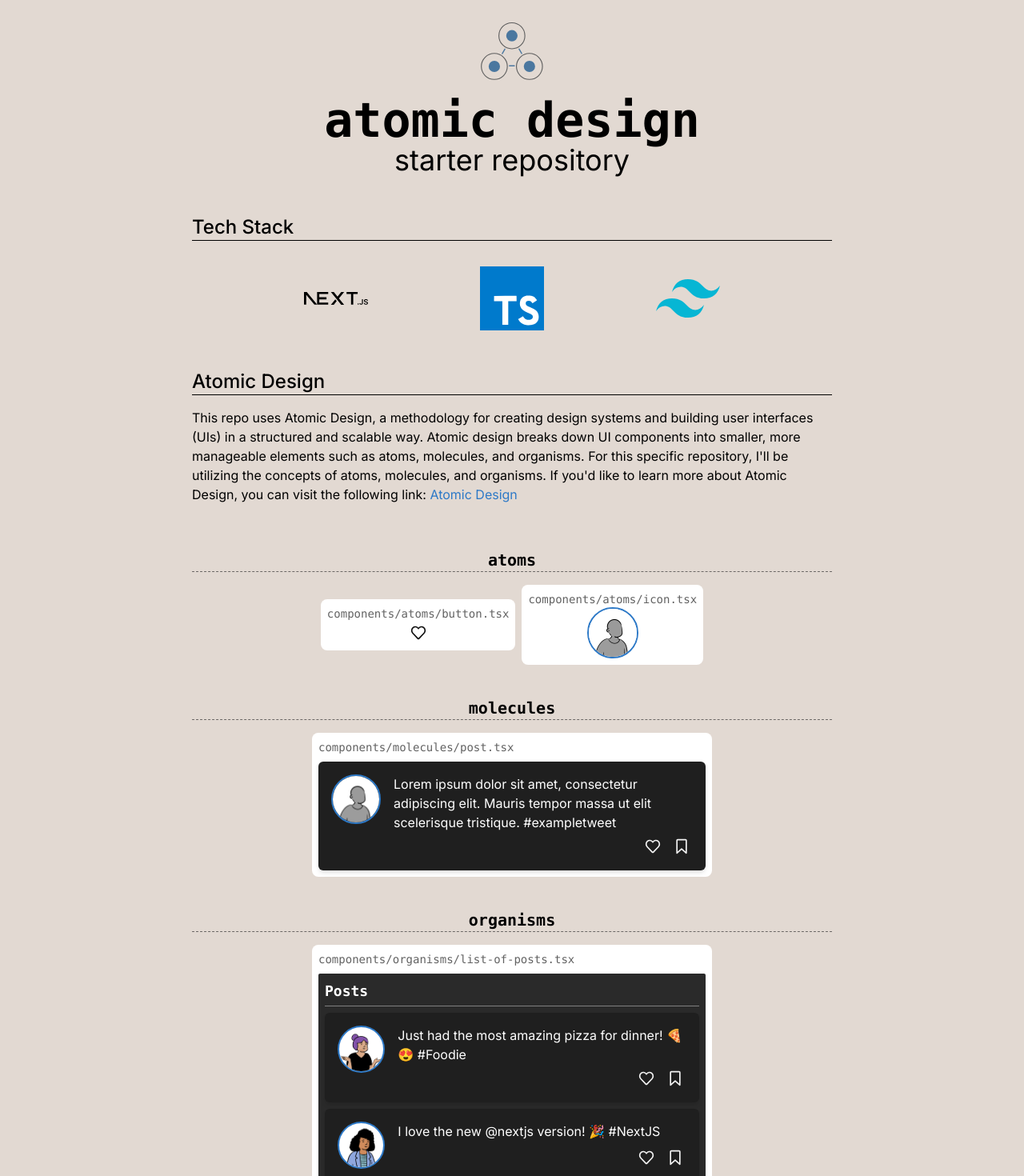
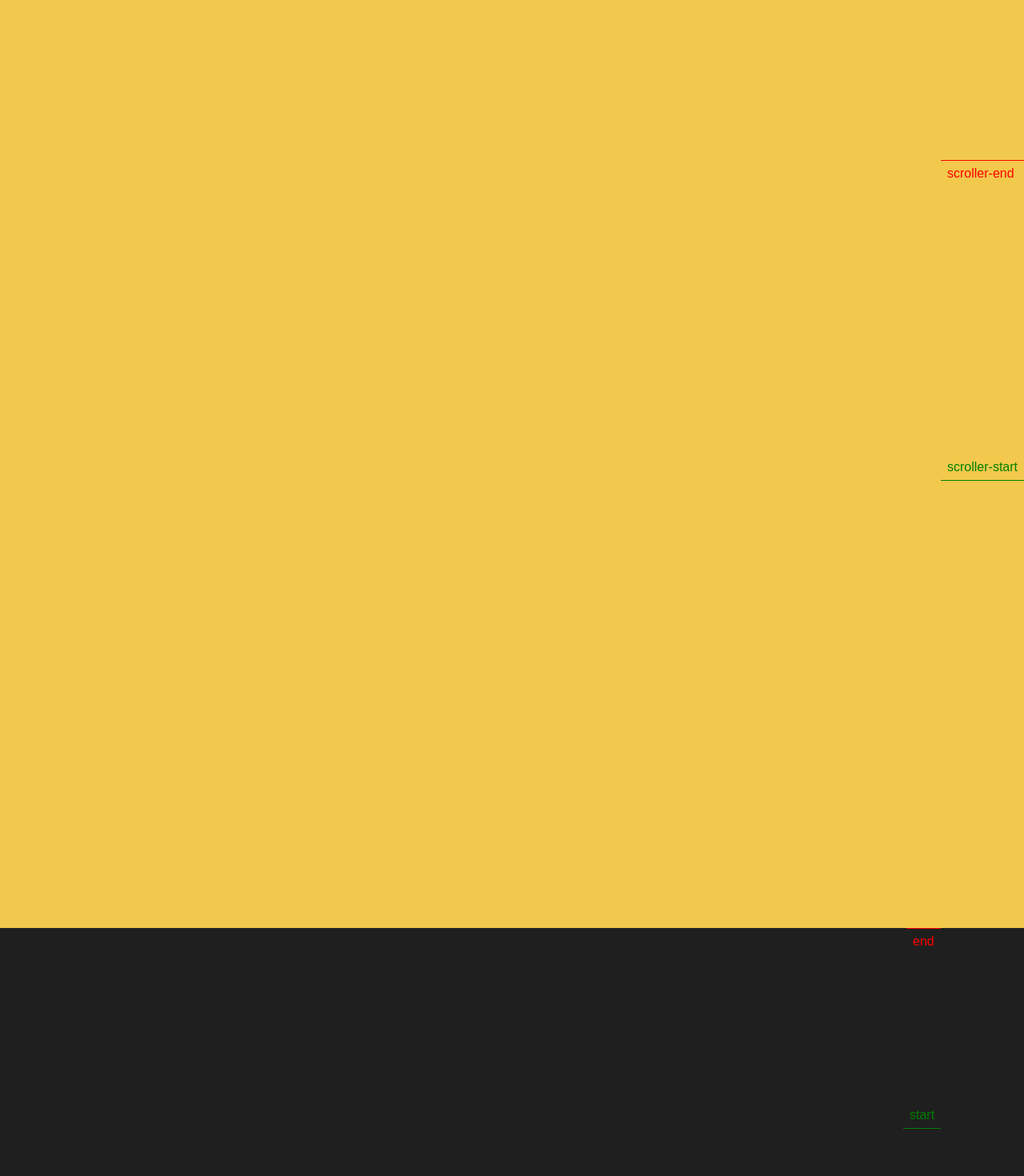
Before and after one commit to celescript/portfolio, a Next.js app: page / in a window 1280 px wide. Shown: the part 40-1510 px from the top of the page at 80% size. Built offline with nearby package versions, Linux system fonts and the light colour scheme.

Commit message:
[TEST] ANIMATIONS GSAP

```diff
--- /dev/null
+++ b/app/app-hooks.ts
@@ -0,0 +1,14 @@
+'use client'
+
+import { useScroll } from '@/utils/hooks/use-scroll'
+
+export const AppHooks = () => {
+  useScroll({
+    lerp: 0.2,
+    wheelMultiplier: 0.5,
+    smoothWheel: true,
+    normalizeWheel: true,
+  })
+
+  return null
+}
--- a/app/layout.tsx
+++ b/app/layout.tsx
@@ -3,6 +3,8 @@ import { clx } from '@/utils/clx'
 
 // fonts
 import { Inter } from 'next/font/google'
+import { AppHooks } from './app-hooks'
+
 const inter = Inter({ subsets: ['latin'] })
 
 export const metadata = {
@@ -18,7 +20,10 @@ export default function RootLayout({
 }) {
   return (
     <html lang='en'>
-      <body className={clx(inter.className, 'bg-offwhite')}>{children}</body>
+      <body className={clx(inter.className)}>
+        <AppHooks />
+        {children}
+      </body>
     </html>
   )
 }
--- a/app/page.tsx
+++ b/app/page.tsx
@@ -1,158 +1,38 @@
-import Image from 'next/image'
+'use client'
 
-import Avatar from '@/components/atoms/avatar'
-import Button from '@/components/atoms/button'
-import Post from '@/components/molecules/post'
-import ListOfPosts from '@/components/organisms/list-of-posts'
-
-import { PostType } from '@/types'
-export const posts: PostType[] = [
-  {
-    avatar: '/mock-images/peep-1.png',
-    text: 'Just had the most amazing pizza for dinner! 🍕😍 #Foodie',
-  },
-  {
-    avatar: '/mock-images/peep-2.png',
-    text: 'I love the new @nextjs version! 🎉 #NextJS',
-  },
-  {
-    avatar: '/mock-images/peep-3.png',
-    text: 'I just published my first blog post! 📝 #Dev',
-  },
-]
+import { useRef, useEffect } from 'react'
+import { gsap } from 'gsap'
 
 export default function Home() {
+  const container = useRef(null)
+
+  useEffect(() => {
+    if (!container.current) return
+    let ctx = gsap.context(() => {
+      gsap.to('.mini', {
+        duration: 1,
+        opacity: 1,
+        scrollTrigger: {
+          trigger: '.section',
+          start: '50% 80%',
+          end: 'top 30%',
+          toggleActions: 'play none none reverse',
+          markers: {
+            startColor: 'green',
+            endColor: 'red',
+          },
+        },
+      })
+    })
+
+    return () => ctx.revert()
+  }, [])
+
   return (
-    <div className='min-h-screen mx-auto px-6 py-10 md:py-16 max-w-[800px] box-content'>
-      <Image
-        src='/mock-images/atomic-logo.svg'
-        alt='Atomic Design'
-        width={80}
-        height={80}
-        className='m-auto pb-4'
-      />
-      <h1 className='text-2xl text-center font-regular mb-8 md:text-4xl md:mb-12'>
-        <span className='text-4xl font-bold font-mono md:text-6xl'>
-          atomic design{' '}
-        </span>
-        <br />
-        starter repository
-      </h1>
-
-      <h2> Tech Stack </h2>
-      <hr />
-      <ul className='py-4 flex items-center justify-evenly md:py-8'>
-        <li>
-          <Image
-            src='/mock-images/next.svg'
-            alt='Next.js'
-            width={65}
-            height={65}
-            className='w-[80px] invert-1'
-          />
-        </li>
-        <li>
-          <Image
-            src='/mock-images/typescript.svg'
-            alt='Typescript'
-            width={65}
-            height={65}
-            className='w-[80px]'
-          />
-        </li>
-        <li>
-          <Image
-            src='/mock-images/tailwind.svg'
-            alt='Tailwind CSS'
-            width={65}
-            height={65}
-            className='w-[80px]'
-          />
-        </li>
-      </ul>
-
-      <h2 className='mt-2 md:mt-4'>Atomic Design</h2>
-      <hr />
-
-      <p className='py-4'>
-        This repo uses Atomic Design, a methodology for creating design systems
-        and building user interfaces (UIs) in a structured and scalable way.
-        Atomic design breaks down UI components into smaller, more manageable
-        elements such as atoms, molecules, and organisms. For this specific
-        repository, I&#39;ll be utilizing the concepts of atoms, molecules, and
-        organisms. If you&#39;d like to learn more about Atomic Design, you can
-        visit the following link:{' '}
-        <a
-          className='text-blue hover:underline'
-          target='_blank'
-          href='https://bradfrost.com/blog/post/atomic-web-design/'
-        >
-          Atomic Design
-        </a>
-      </p>
-
-      <div className='atomic-container'>
-        <h3 className='atomic-title'>atoms</h3>
-        <div className='atomic-list'>
-          {/* Atom 1 */}
-          <div className='atomic-mock'>
-            <p className='text-left text-black text-opacity-70 text-sm font-mono'>
-              components/atoms/button.tsx
-            </p>
-            <span className='flex justify-center'>
-              <Button color='red'>
-                <Image
-                  src='/mock-images/heart.svg'
-                  alt='Heart'
-                  width={20}
-                  height={20}
-                  className='invert'
-                />
-              </Button>
-            </span>
-          </div>
-
-          {/* Atom 2 */}
-          <div className='atomic-mock'>
-            <p className='text-left text-black text-opacity-70 text-sm font-mono'>
-              components/atoms/icon.tsx
-            </p>
-            <span className='flex justify-center'>
-              <Avatar />
-            </span>
-          </div>
-        </div>
+    <main className='main h-[300vh] bg-yellow pt-[150vh]' ref={container}>
+      <div className='section h-[500px] bg-black'>
+        <div className='mini h-[200px] bg-red opacity-0'></div>
       </div>
-
-      <div className='atomic-container '>
-        <h3 className='atomic-title'>molecules</h3>
-        <div className='atomic-list'>
-          {/* Molecule 1 */}
-          <div className='atomic-mock'>
-            <p className='text-left text-black text-opacity-70 text-sm font-mono mb-2'>
-              components/molecules/post.tsx
-            </p>
-            <span className='flex justify-center'>
-              <Post text='Lorem ipsum dolor sit amet, consectetur adipiscing elit. Mauris tempor massa ut elit scelerisque tristique. #exampletweet' />
-            </span>
-          </div>
-        </div>
-      </div>
-
-      <div className='atomic-container'>
-        <h3 className='atomic-title'>organisms</h3>
-        <div className='atomic-list'>
-          {/* Organisms 1 */}
-          <div className='atomic-mock'>
-            <p className='text-left text-black text-opacity-70 text-sm font-mono mb-2'>
-              components/organisms/list-of-posts.tsx
-            </p>
-            <span className='flex justify-center'>
-              <ListOfPosts posts={posts} />
-            </span>
-          </div>
-        </div>
-      </div>
-    </div>
+    </main>
   )
 }
--- /dev/null
+++ b/utils/hooks/use-scroll.ts
@@ -0,0 +1,53 @@
+'use client'
+
+import Lenis from '@studio-freight/lenis'
+import gsap from 'gsap'
+import { ScrollTrigger } from 'gsap/ScrollTrigger'
+import { useEffect } from 'react'
+
+type LenisOptions = ConstructorParameters<typeof Lenis>[0]
+
+export const useScroll = (options: LenisOptions = {}) => {
+  useEffect(() => {
+    gsap.registerPlugin(ScrollTrigger)
+  }, [])
+
+  const stringifyOptions = JSON.stringify(options)
+
+  useEffect(() => {
+    console.log('startingLenis')
+    const abortController = new AbortController()
+    const signal = abortController.signal
+
+    const lenis = new Lenis(options)
+    lenis.on('scroll', (e: any) => {
+      ScrollTrigger.update()
+    })
+
+    // TO DO: ACTIVATE THIS WHEN USING GSAP
+    // const raf: gsap.TickerCallback = (time) => {
+    //   if (signal.aborted) return
+    //   lenis.raf(time)
+    // }
+
+    // gsap.ticker.add(raf, false, true)
+
+    // TO DO: REMOVE THIS WHEN USING GSAP
+    function raf(time: number) {
+      if (signal.aborted) return
+      lenis.raf(time)
+      requestAnimationFrame(raf)
+    }
+
+    requestAnimationFrame(raf)
+
+    return () => {
+      abortController.abort()
+      gsap.ticker.remove(raf)
+      lenis.destroy()
+    }
+    // eslint-disable-next-line react-hooks/exhaustive-deps
+  }, [stringifyOptions])
+
+  return
+}
```
Also changed, not shown: package.json (+5 -3 lines), 1 other file (tests, documents, lock files or other folders).
